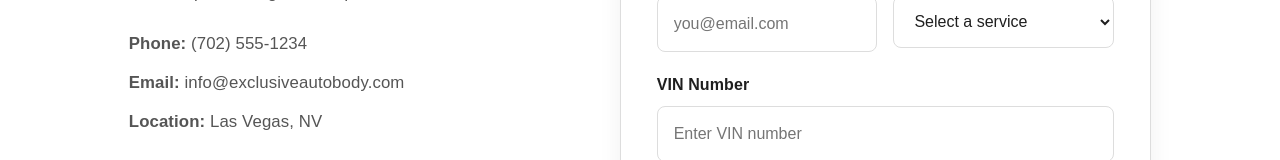
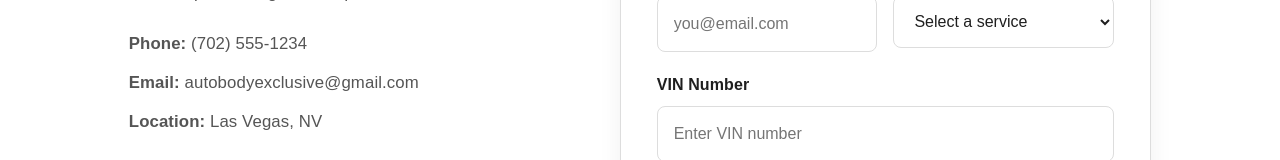
Before and after one commit to DarwinCasasola/exclusive-auto-body, a React (Vite) app: page /contact in a window 1280 px wide. Shown: the part 756-916 px from the top of the page. Built offline with nearby package versions, Linux system fonts and the light colour scheme.

Commit message:
contact info

```diff
--- a/src/pages/Contact.jsx
+++ b/src/pages/Contact.jsx
@@ -38,7 +38,7 @@
 
             <div className="contact-details">
               <p><strong>Phone:</strong> (702) 555-1234</p>
-              <p><strong>Email:</strong> info@exclusiveautobody.com</p>
+              <p><strong>Email:</strong> autobodyexclusive@gmail.com</p>
               <p><strong>Location:</strong> Las Vegas, NV</p>
             </div>
           </div>
```
